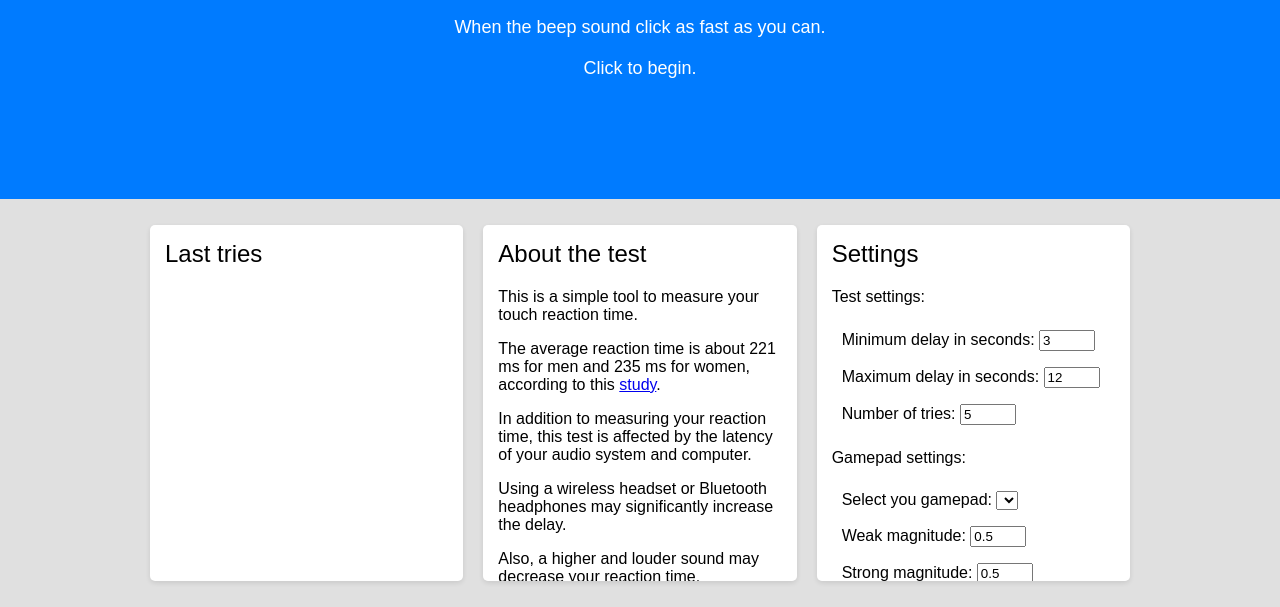
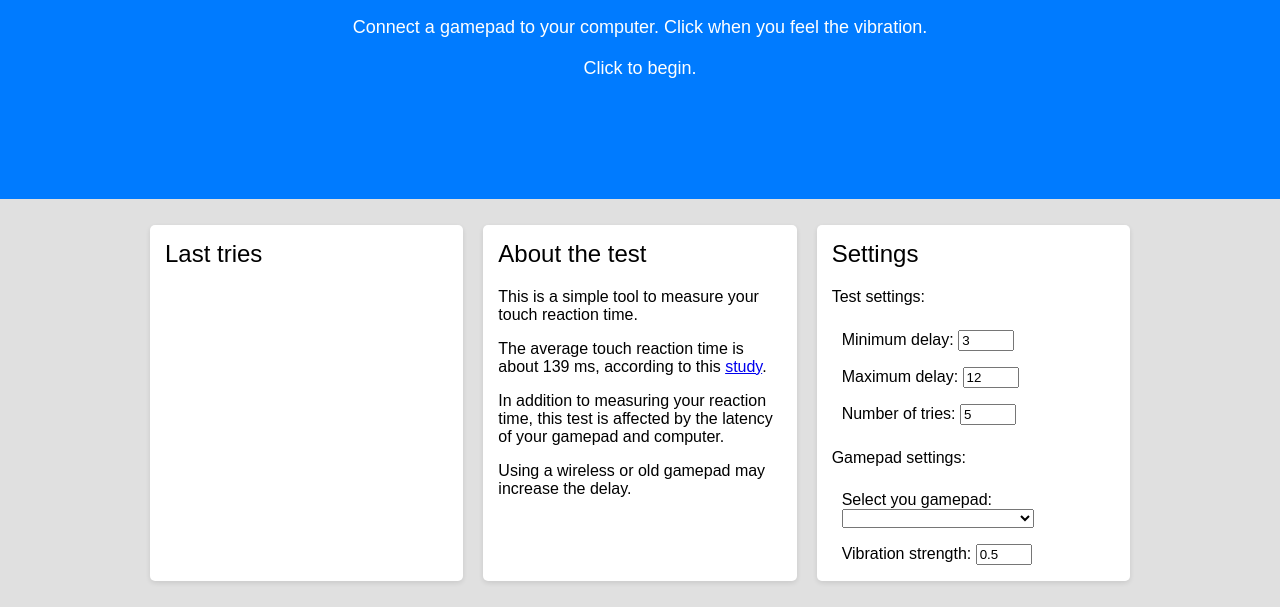
Before and after one commit to reactionTester/reactionTester.github.io, a plain HTML site: page src/touch.html in a window 1280 px wide. Shown: the part 199-806 px from the top of the page. Drawn offline with Linux system fonts and the light colour scheme; a script that the page names is missing.

Commit message:
improve about test cards

```diff
--- a/src/style.css
+++ b/src/style.css
@@ -92,3 +92,7 @@ nav a {
 nav a:hover {
     color: #353535;
 }
+
+#gamepad-select {
+    width: 12rem;
+}
--- a/src/touch.html
+++ b/src/touch.html
@@ -24,7 +24,7 @@
     <div id="play-beep" class="container">
         <div>
             <h1 id="title">Touch Reaction Time Test - Measure Your Reaction Speed</h1>
-            <h2 id="message1">When the beep sound click as fast as you can.</h2>
+            <h2 id="message1">Connect a gamepad to your computer. Click when you feel the vibration.</h2>
             <h2 id="message2">Click to begin.</h2>
         </div>
     </div>
@@ -36,23 +36,19 @@
         </div>
         <div class="card">
             <h2>About the test</h2>
-
             <p>
                 This is a simple tool to measure your touch reaction time.
             </p>
             <p>
-                The average reaction time is about 221 ms for men and 235 ms for women, according to this <a
-                    href="https://www.ncbi.nlm.nih.gov/pmc/articles/PMC4456887/">study</a>.
+                The average touch reaction time is about 139 ms, according to this <a
+                    href="https://www.ncbi.nlm.nih.gov/pmc/articles/PMC6307023/">study</a>.
             </p>
             <p>
-                In addition to measuring your reaction time, this test is affected by the latency of your audio system
+                In addition to measuring your reaction time, this test is affected by the latency of your gamepad
                 and computer.
             </p>
             <p>
-                Using a wireless headset or Bluetooth headphones may significantly increase the delay.
-            </p>
-            <p>
-                Also, a higher and louder sound may decrease your reaction time.
+                Using a wireless or old gamepad may increase the delay.
             </p>
         </div>
         <div class="card">
@@ -60,12 +56,12 @@
             <p>Test settings:</p>
             <ul>
                 <li>
-                    <label for="minimum-delay-input">Minimum delay in seconds:</label>
+                    <label for="minimum-delay-input">Minimum delay:</label>
                     <input class="input-number" type="number" id="minimum-delay-input" value="3" min="0" max="60"
                         step="1" size="3">
                 </li>
                 <li>
-                    <label for="maximum-delay-input">Maximum delay in seconds:</label>
+                    <label for="maximum-delay-input">Maximum delay:</label>
                     <input class="input-number" type="number" id="maximum-delay-input" value="12" min="0" max="60"
                         step="1" size="1">
                 </li>
@@ -83,17 +79,12 @@
                     </select>
                 </li>
                 <li>
-                    <label for="weak-magnitude-input">Weak magnitude:</label>
-                    <input class="input-number" type="number" id="weak-magnitude-input" value="0.5" min="0" max="1"
+                    <label for="vibration-strength-input">Vibration strength:</label>
+                    <input class="input-number" type="number" id="vibration-strength-input" value="0.5" min="0" max="1"
                         step="0.01" size="1">
                 </li>
                 <li>
-                    <label for="strong-magnitude-input">Strong magnitude:</label>
-                    <input class="input-number" type="number" id="strong-magnitude-input" value="0.5" min="0" max="1"
-                        step="0.01" size="1">
-                </li>
-                <li>
-                    <label for="vibration-duration-input">Vibration duration in seconds:</label>
+                    <label for="vibration-duration-input">Vibration duration:</label>
                     <input class="input-number" type="number" id="vibration-duration-input" value="1" min="0" max="100"
                         step="0.1" size="1">
                 </li>
```
Also changed, not shown: src/Tests/TestTouch.ts (+9 -17 lines), src/audio.html (+1 -1 lines), src/visual.html (+2 -9 lines).
